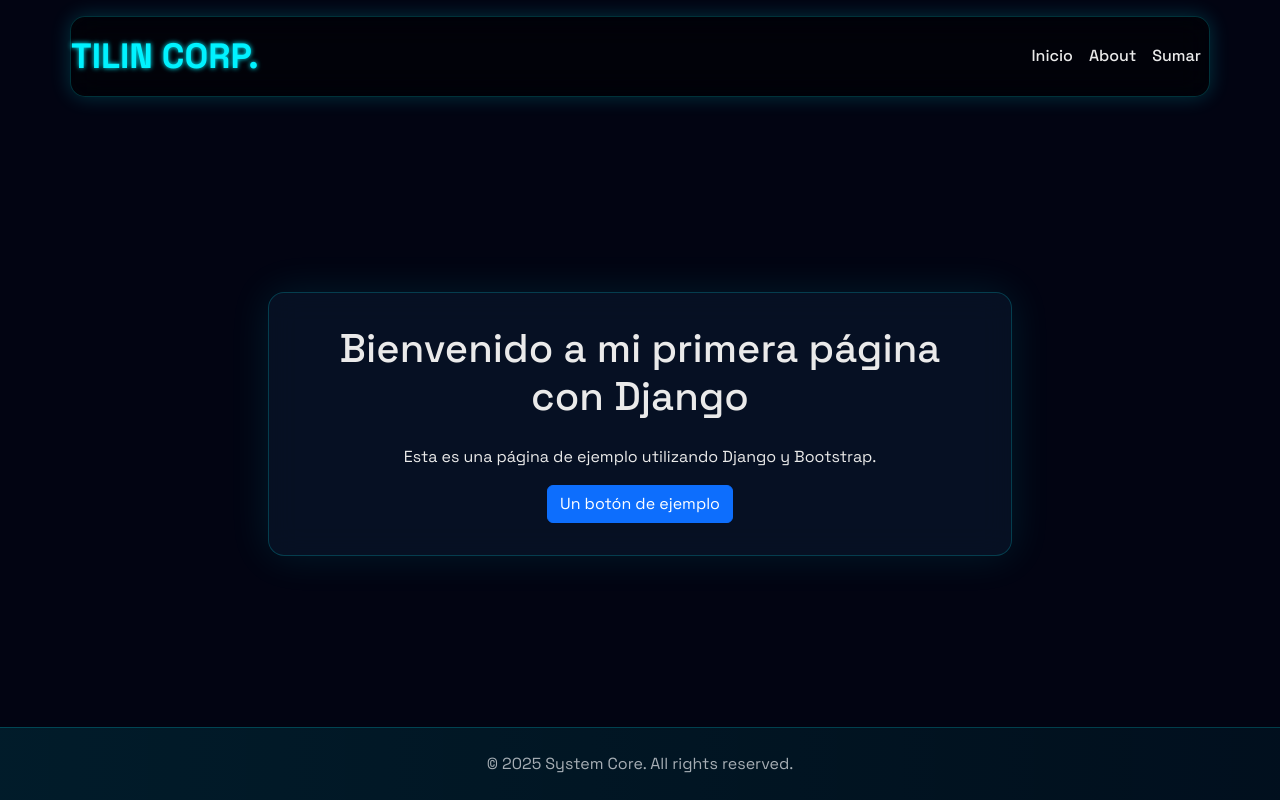
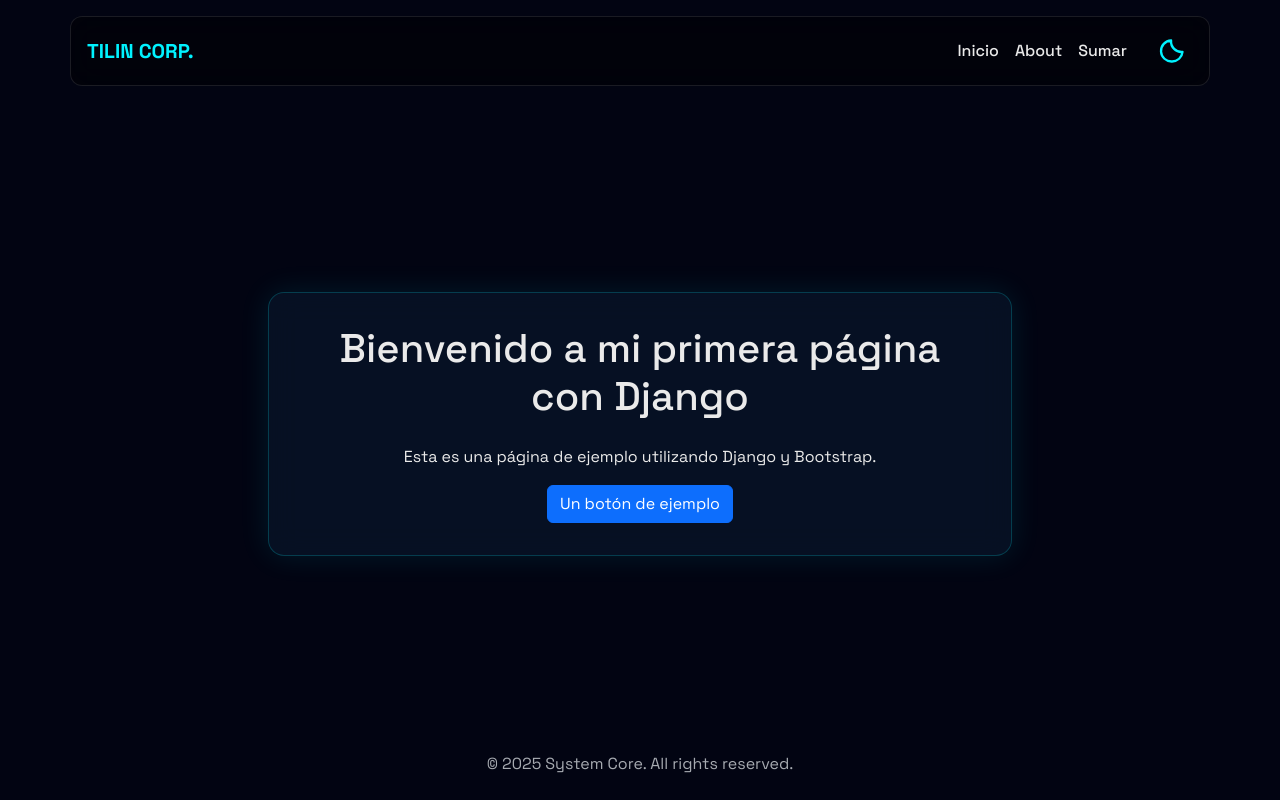
Before and after one commit to iancorral/django-web-ian, a Django app: page / in a window 1280 px wide. Run offline with Django 5.2, Linux system fonts and the light colour scheme; some libraries are stand-ins or nearby versions.

Commit message:
update design

```diff
--- a/Proyectito/mi_primera_pagina/templates/mi_primera_pagina/base.html
+++ b/Proyectito/mi_primera_pagina/templates/mi_primera_pagina/base.html
@@ -3,7 +3,7 @@
 <head>
     <meta charset="UTF-8">
     <meta name="viewport" content="width=device-width, initial-scale=1.0">
-    <title>{% block title %}Nginx Core Interface v3{% endblock %}</title>
+    <title>{% block title %}Nginx Core Interface v4{% endblock %}</title>
 
     <!-- Bootstrap -->
     <link href="https://cdn.jsdelivr.net/npm/bootstrap@5.3.3/dist/css/bootstrap.min.css" rel="stylesheet">
@@ -12,17 +12,12 @@
 
     <style>
         :root {
-            --accent-color: #00f2ff;
+            --accent-dark: #00f2ff;
+            --accent-light: #0d6efd;
             --dark-bg: #020412;
             --light-bg: #f0f2f5;
-            --card-bg-dark: rgba(10, 25, 47, 0.6);
-            --card-bg-light: rgba(255, 255, 255, 0.7);
-            --border-dark: rgba(0, 242, 255, 0.2);
-            --border-light: rgba(0, 0, 0, 0.15);
             --text-dark-primary: #EAEAEA;
-            --text-dark-secondary: #a0b3d1;
             --text-light-primary: #121212;
-            --text-light-secondary: #555;
         }
 
         body {
@@ -32,100 +27,118 @@
             transition: background-color 0.5s ease, color 0.5s ease;
             overflow-x: hidden;
         }
-        [data-bs-theme="light"] body { background-color: var(--light-bg); color: var(--text-light-primary); }
+        [data-bs-theme="light"] body {
+            background-color: var(--light-bg);
+            color: var(--text-light-primary);
+        }
 
-        /* Partículas */
+        /* Partículas de fondo */
         #tsparticles {
-            position: fixed; top: 0; left: 0; width: 100%; height: 100%; z-index: -1;
+            position: fixed;
+            top: 0; left: 0;
+            width: 100%; height: 100%;
+            z-index: -1;
         }
 
         /* Navbar glass */
         .navbar {
-            background: rgba(0, 0, 0, 0.5);
+            background: rgba(0, 0, 0, 0.4);
             backdrop-filter: blur(15px);
-            border-radius: 15px;
-            border: 1px solid var(--border-dark);
-            box-shadow: 0 0 20px rgba(0, 242, 255, 0.2);
+            border-radius: 12px;
+            padding: .8rem 1rem;
+            border: 1px solid rgba(255,255,255,0.1);
+        }
+        [data-bs-theme="light"] .navbar {
+            background: rgba(255, 255, 255, 0.6);
+            border: 1px solid rgba(0,0,0,0.1);
         }
         .navbar-brand {
             font-weight: 700;
-            font-size: 1.4rem;
-            color: var(--accent-color) !important;
+            color: var(--accent-dark) !important;
         }
+        [data-bs-theme="light"] .navbar-brand { color: var(--accent-light) !important; }
+
         .nav-link {
-            color: var(--text-dark-primary) !important;
+            color: inherit !important;
             font-weight: 500;
-            transition: 0.3s;
             position: relative;
+            transition: color 0.3s;
         }
-        .nav-link::after {
-            content: "";
-            position: absolute;
-            bottom: -5px;
-            left: 50%;
-            transform: translateX(-50%);
-            width: 0;
-            height: 2px;
-            background: var(--accent-color);
-            transition: width 0.3s;
+        .nav-link:hover { color: var(--accent-dark) !important; }
+        [data-bs-theme="light"] .nav-link:hover { color: var(--accent-light) !important; }
+
+        /* Botón toggle tema */
+        #theme-toggle {
+            cursor: pointer;
+            width: 42px;
+            height: 42px;
+            display: flex;
+            align-items: center;
+            justify-content: center;
+            border-radius: 50%;
+            transition: background 0.4s, transform 0.5s;
         }
-        .nav-link:hover::after { width: 100%; }
-        .nav-link:hover { color: var(--accent-color) !important; }
+        #theme-toggle:hover { transform: rotate(15deg); }
+        .sun-and-moon {
+            width: 28px; height: 28px;
+            stroke-width: 2;
+            stroke-linecap: round;
+            stroke-linejoin: round;
+            fill: none;
+            stroke: var(--accent-dark);
+            transition: stroke 0.5s ease;
+        }
+        [data-bs-theme="light"] .sun-and-moon { stroke: var(--accent-light); }
+        .sun { opacity: 0; transform: scale(0.5) rotate(90deg); transform-origin: center; transition: all 0.5s ease; }
+        .moon { opacity: 1; transform: scale(1); transform-origin: center; transition: all 0.5s ease; }
+        #theme-toggle.sun-active .sun { opacity: 1; transform: scale(1) rotate(0deg); }
+        #theme-toggle.sun-active .moon { opacity: 0; transform: scale(0.5) rotate(-90deg); }
 
-        /* Tarjeta principal */
+        /* Card */
         .glassmorphic-card {
-            background: var(--card-bg-dark);
+            background: rgba(10,25,47,0.6);
             backdrop-filter: blur(15px);
-            border: 1px solid var(--border-dark);
             border-radius: 1rem;
             padding: 2rem;
-            box-shadow: 0 0 40px rgba(0, 242, 255, 0.1);
+            border: 1px solid rgba(0,242,255,0.2);
+            box-shadow: 0 0 30px rgba(0, 242, 255, 0.1);
             animation: fadeInUp 1s ease forwards;
+        }
+        [data-bs-theme="light"] .glassmorphic-card {
+            background: rgba(255,255,255,0.7);
+            border: 1px solid rgba(0,0,0,0.1);
         }
         @keyframes fadeInUp {
             from { opacity: 0; transform: translateY(40px); }
             to { opacity: 1; transform: translateY(0); }
         }
 
-        /* Botones futuristas */
         .btn-futuristic {
             background: transparent;
-            border: 2px solid var(--accent-color);
-            color: var(--accent-color);
+            border: 2px solid var(--accent-dark);
+            color: var(--accent-dark);
             font-weight: 700;
             padding: 12px 24px;
             border-radius: 8px;
             text-transform: uppercase;
             transition: all 0.3s ease;
-            box-shadow: 0 0 10px rgba(0, 242, 255, 0.5);
+            box-shadow: 0 0 10px rgba(0,242,255,0.3);
         }
         .btn-futuristic:hover {
-            background: var(--accent-color);
+            background: var(--accent-dark);
             color: var(--dark-bg);
-            box-shadow: 0 0 25px rgba(0, 242, 255, 1);
+            box-shadow: 0 0 25px rgba(0,242,255,1);
             transform: translateY(-3px);
         }
-
-        /* Texto glitch */
-        .glitch-text {
-            font-size: 2.2rem;
-            font-weight: 700;
-            color: var(--accent-color);
-            position: relative;
-            text-shadow: 0 0 5px var(--accent-color);
-            animation: glitch 2.5s infinite;
+        [data-bs-theme="light"] .btn-futuristic {
+            border-color: var(--accent-light);
+            color: var(--accent-light);
+            box-shadow: 0 0 10px rgba(13,110,253,0.3);
         }
-        @keyframes glitch {
-            0%, 20%, 22%, 25%, 53%, 55%, 100% { opacity: 1; transform: none; }
-            21% { opacity: 0.8; transform: translate(-5px, 2px) skewX(10deg); }
-            24% { opacity: 0.8; transform: translate(5px, -2px) skewX(-10deg); }
-            54% { opacity: 0.8; transform: translate(-3px, 1px) skewX(5deg); }
-        }
-
-        /* Footer */
-        footer {
-            background: linear-gradient(90deg, rgba(0,242,255,0.1), rgba(0,242,255,0.05));
-            border-top: 1px solid var(--border-dark);
+        [data-bs-theme="light"] .btn-futuristic:hover {
+            background: var(--accent-light);
+            color: white;
+            box-shadow: 0 0 25px rgba(13,110,253,0.7);
         }
     </style>
 </head>
@@ -136,7 +149,7 @@
 
     <!-- Navbar -->
     <nav class="navbar navbar-expand-lg container mt-3 fixed-top">
-        <a class="navbar-brand glitch-text" href="{% url 'index' %}">TILIN CORP.</a>
+        <a class="navbar-brand" href="{% url 'index' %}">TILIN CORP.</a>
         <button class="navbar-toggler" type="button" data-bs-toggle="collapse" data-bs-target="#navbarNav">
             <span class="navbar-toggler-icon"></span>
         </button>
@@ -145,16 +158,24 @@
                 <li class="nav-item"><a class="nav-link" href="{% url 'index' %}">Inicio</a></li>
                 <li class="nav-item"><a class="nav-link" href="{% url 'about' %}">About</a></li>
                 <li class="nav-item"><a class="nav-link" href="{% url 'sumar' %}">Sumar</a></li>
+                <li class="nav-item ms-3">
+                    <div id="theme-toggle">
+                        <svg class="sun-and-moon" viewBox="0 0 24 24">
+                            <circle class="sun" cx="12" cy="12" r="5"/>
+                            <path class="moon" d="M21 12.79A9 9 0 0111.21 3 7 7 0 1012 21a9 9 0 009-8.21z"/>
+                        </svg>
+                    </div>
+                </li>
             </ul>
         </div>
     </nav>
 
-    <!-- Contenido principal -->
+    <!-- Main -->
     <main class="container d-flex flex-column justify-content-center align-items-center flex-grow-1" style="margin-top: 120px;">
         <div class="glassmorphic-card col-lg-8 text-center">
             {% block content %}
-                <h1 class="glitch-text">Bienvenido a Nginx Core</h1>
-                <p class="mb-4">Interfaz futurista mejorada con partículas y glassmorphism 🚀</p>
+            <h1>Bienvenido a Nginx Core</h1>
+            <p class="mb-4">Interfaz con partículas interactivas y tema dinámico 🚀</p>
             <a href="{% url 'about' %}" class="btn btn-futuristic me-3">About</a>
             <a href="{% url 'sumar' %}" class="btn btn-futuristic">Probar</a>
             {% endblock %}
@@ -172,24 +193,24 @@
 
     <script>
     document.addEventListener('DOMContentLoaded', () => {
-        tsParticles.load("tsparticles", {
-            background: { color: "transparent" },
+        const htmlElement = document.documentElement;
+        const themeToggle = document.getElementById('theme-toggle');
+        let particlesInstance;
+
+        function getParticlesOptions(theme) {
+            const color = theme === 'dark' ? "#00f2ff" : "#0d6efd";
+            return {
                 fpsLimit: 60,
                 particles: {
                     number: { value: 100, density: { enable: true, area: 800 } },
-                color: { value: "#00f2ff" },
+                    color: { value: color },
                     shape: { type: "circle" },
                     opacity: { value: 0.5, random: true },
                     size: { value: 3, random: true },
-                links: { enable: true, distance: 150, color: "#00f2ff", opacity: 0.4, width: 1 },
+                    links: { enable: true, distance: 150, color: color, opacity: 0.4, width: 1 },
                     move: {
-                    enable: true,
-                    speed: 2,
-                    direction: "none",
-                    random: false,
-                    straight: false,
-                    outModes: { default: "out" },
-                    attract: { enable: false }
+                        enable: true, speed: 2,
+                        direction: "none", outModes: { default: "out" }
                     }
                 },
                 interactivity: {
@@ -204,6 +225,28 @@
                     }
                 },
                 detectRetina: true
+            };
+        }
+
+        async function loadParticles(theme) {
+            if (particlesInstance) particlesInstance.destroy();
+            particlesInstance = await tsParticles.load({ id: "tsparticles", options: getParticlesOptions(theme) });
+        }
+
+        function applyTheme(theme) {
+            htmlElement.setAttribute("data-bs-theme", theme);
+            localStorage.setItem("theme", theme);
+            if (theme === "light") themeToggle.classList.add("sun-active");
+            else themeToggle.classList.remove("sun-active");
+            loadParticles(theme);
+        }
+
+        const savedTheme = localStorage.getItem("theme") || "dark";
+        applyTheme(savedTheme);
+
+        themeToggle.addEventListener("click", () => {
+            const newTheme = htmlElement.getAttribute("data-bs-theme") === "dark" ? "light" : "dark";
+            applyTheme(newTheme);
         });
     });
     </script>
```
Lines whose indentation alone changed are shown as unchanged.
